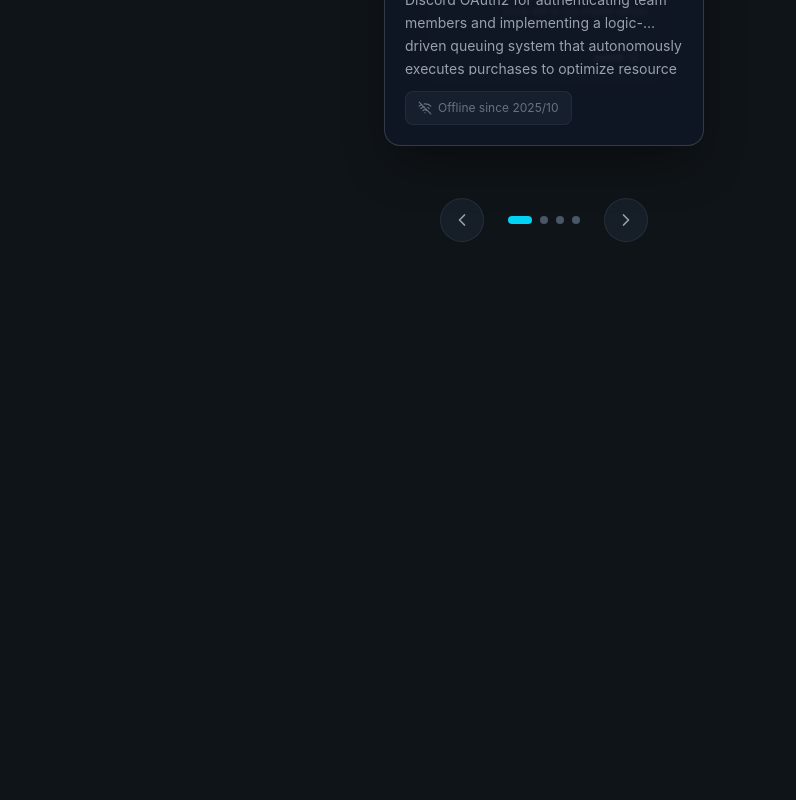
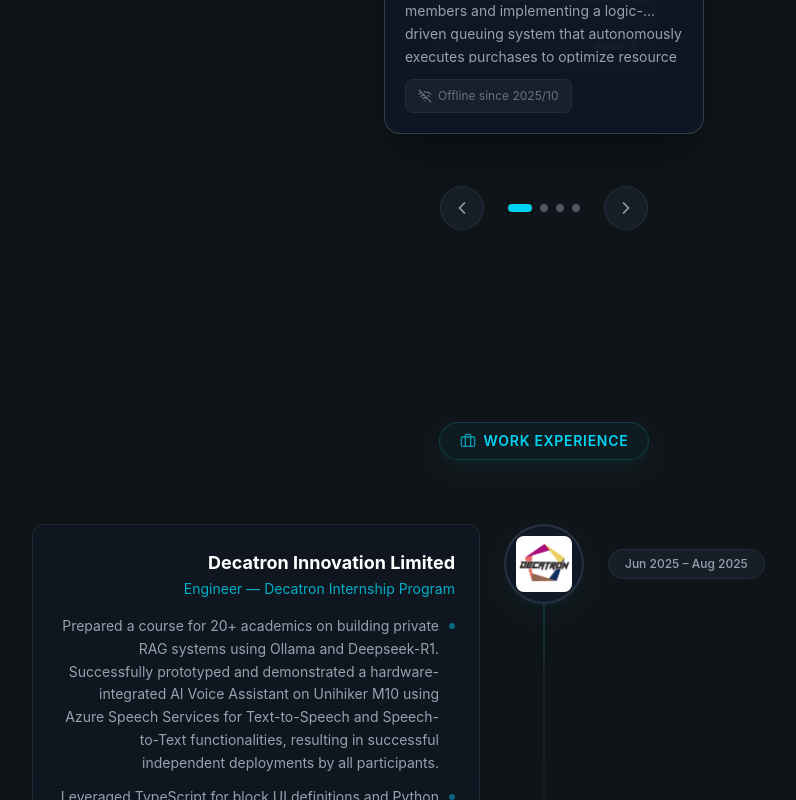
Before and after one commit to tylertam228/Portfolio-Website, a React (Vite) app: page / in a window 1280 px wide. Shown: the part 2000-2800 px from the top of the page, without its empty margins (96-892 px from the left). Before the commit the page ends 2338 px from the top, so only its background shows below. Built offline with nearby package versions, Linux system fonts and the light colour scheme.

Commit message:
feat(WorkExperience): Add Work Experience Section

```diff
--- a/src/sections/Projects.jsx
+++ b/src/sections/Projects.jsx
@@ -183,15 +183,10 @@
             <Rocket size={16} className="opacity-70" />
             Projects
           </span>
+          <p className="mt-3 text-sm tracking-wide text-gray-500">
+            Here are some of the projects I have worked on
+          </p>
         </motion.div>
-
-        <div className="relative z-10 mx-auto flex max-w-6xl flex-col items-center gap-10 lg:flex-row lg:items-center lg:gap-16">
-          <div className="flex flex-1 flex-col items-center text-center lg:items-start lg:text-left">
-            <p className="mb-4 text-center text-xl font-medium tracking-widest text-gray-500 uppercase">
-              Here are some of the projects I have worked on
-            </p>
-          </div>
-        </div>
 
         {/* 3D Carousel */}
         <div className="relative mx-auto" style={{ perspective: "1200px" }}>
--- a/src/sections/WorkExperience.jsx
+++ b/src/sections/WorkExperience.jsx
@@ -1,3 +1,176 @@
+import { motion } from "framer-motion";
+import { Briefcase } from "lucide-react";
+import decatronLogo from "@/assets/Decatron.png";
+
+const EXPERIENCES = [
+  {
+    company: "Decatron Innovation Limited",
+    role: "Engineer — Decatron Internship Program",
+    period: "Jun 2025 – Aug 2025",
+    logo: decatronLogo,
+    bullets: [
+      "Prepared a course for 20+ academics on building private RAG systems using Ollama and Deepseek-R1. Successfully prototyped and demonstrated a hardware-integrated AI Voice Assistant on Unihiker M10 using Azure Speech Services for Text-to-Speech and Speech-to-Text functionalities, resulting in successful independent deployments by all participants.",
+      "Leveraged TypeScript for block UI definitions and Python for backend logic to design and implement a series of third-party extensions in MindPlus for 20+ academics who don't have coding experience, enabling visual programming with MediaPipe and Tesseract.",
+    ],
+  },
+];
+
+const fadeUp = (delay = 0) => ({
+  initial: { opacity: 0, y: 24 },
+  whileInView: { opacity: 1, y: 0 },
+  viewport: { once: true, margin: "-80px" },
+  transition: { duration: 0.5, delay },
+});
+
+function TimelineItem({ exp, index }) {
+  const isLeft = index % 2 === 0;
+
+  return (
+    <motion.div
+      {...fadeUp(0.1 + index * 0.15)}
+      className="relative grid grid-cols-[1fr_auto_1fr] items-start gap-6"
+    >
+      {/* Left column */}
+      <div className={`flex ${isLeft ? "justify-end" : "justify-end"}`}>
+        {isLeft ? (
+          <ContentCard exp={exp} align="right" />
+        ) : (
+          <PeriodLabel period={exp.period} align="right" />
+        )}
+      </div>
+
+      {/* Center — logo node */}
+      <div className="relative z-10 flex flex-col items-center">
+        <div className="flex h-16 w-16 items-center justify-center rounded-full border-2 border-gray-700/60 bg-gray-900 shadow-lg shadow-cyan-500/5 sm:h-20 sm:w-20">
+          <img
+            src={exp.logo}
+            alt={exp.company}
+            className="h-11 w-11 rounded-lg object-contain sm:h-14 sm:w-14"
+          />
+        </div>
+      </div>
+
+      {/* Right column */}
+      <div className={`flex ${isLeft ? "justify-start" : "justify-start"}`}>
+        {isLeft ? (
+          <PeriodLabel period={exp.period} align="left" />
+        ) : (
+          <ContentCard exp={exp} align="left" />
+        )}
+      </div>
+    </motion.div>
+  );
+}
+
+function ContentCard({ exp, align }) {
+  return (
+    <div
+      className={`w-full max-w-md rounded-xl border border-gray-700/40 bg-gray-900/50 p-5 backdrop-blur-sm transition-colors hover:border-gray-600/50 sm:p-6 ${
+        align === "right" ? "text-right" : "text-left"
+      }`}
+    >
+      <h3 className="text-base font-bold text-white sm:text-lg">
+        {exp.company}
+      </h3>
+      <p className="mt-0.5 text-sm text-cyan-400/80">{exp.role}</p>
+
+      <ul className={`mt-4 space-y-3 ${align === "right" ? "text-right" : "text-left"}`}>
+        {exp.bullets.map((bullet, j) => (
+          <li
+            key={j}
+            className={`relative text-sm leading-relaxed text-gray-400 ${
+              align === "right"
+                ? "pr-4 before:absolute before:right-0 before:top-2 before:h-1.5 before:w-1.5 before:rounded-full before:bg-cyan-500/50"
+                : "pl-4 before:absolute before:left-0 before:top-2 before:h-1.5 before:w-1.5 before:rounded-full before:bg-cyan-500/50"
+            }`}
+          >
+            {bullet}
+          </li>
+        ))}
+      </ul>
+    </div>
+  );
+}
+
+function PeriodLabel({ period, align }) {
+  return (
+    <div
+      className={`flex h-16 items-center sm:h-20 ${
+        align === "right" ? "justify-end" : "justify-start"
+      }`}
+    >
+      <span className="inline-flex items-center rounded-full border border-gray-700/40 bg-gray-800/50 px-4 py-1.5 text-xs font-medium text-gray-400">
+        {period}
+      </span>
+    </div>
+  );
+}
+
+function EndNode({ index }) {
+  const isLeft = index % 2 === 0;
+
+  return (
+    <motion.div
+      {...fadeUp(0.3)}
+      className="relative grid grid-cols-[1fr_auto_1fr] items-start gap-6"
+    >
+      {/* Left column */}
+      <div className="flex justify-end">
+        {isLeft ? (
+          <div className={`flex h-16 items-center sm:h-20 justify-end`}>
+            <p className="text-sm text-gray-600 italic">
+              More experiences on the way...
+            </p>
+          </div>
+        ) : null}
+      </div>
+
+      {/* Center — ? node */}
+      <div className="relative z-10 flex flex-col items-center">
+        <div className="flex h-16 w-16 items-center justify-center rounded-full border-2 border-dashed border-gray-700/50 bg-gray-900/50 sm:h-20 sm:w-20">
+          <span className="text-2xl text-gray-600">?</span>
+        </div>
+      </div>
+
+      {/* Right column */}
+      <div className="flex justify-start">
+        {!isLeft ? (
+          <div className={`flex h-16 items-center sm:h-20 justify-start`}>
+            <p className="text-sm text-gray-600 italic">
+              More experiences on the way...
+            </p>
+          </div>
+        ) : null}
+      </div>
+    </motion.div>
+  );
+}
+
 export const WorkExperience = () => {
-    return <section id="work-experience"></section>;
+  return (
+    <section id="experience" className="relative py-24 px-6">
+      <div className="mx-auto max-w-5xl">
+        {/* Section header */}
+        <motion.div {...fadeUp()} className="mb-16 text-center">
+          <span className="inline-flex items-center gap-2 rounded-full border border-cyan-500/20 bg-cyan-500/5 px-5 py-2 text-sm font-semibold tracking-wider text-cyan-400 uppercase shadow-lg shadow-cyan-500/5">
+            <Briefcase size={16} className="opacity-70" />
+            Work Experience
+          </span>
+        </motion.div>
+
+        {/* Timeline */}
+        <div className="relative">
+          {/* Straight vertical center line */}
+          <div className="absolute left-1/2 top-0 bottom-0 w-px -translate-x-1/2 bg-linear-to-b from-cyan-500/40 via-gray-700/30 to-transparent" />
+
+          <div className="space-y-12">
+            {EXPERIENCES.map((exp, i) => (
+              <TimelineItem key={exp.company} exp={exp} index={i} />
+            ))}
+            <EndNode index={EXPERIENCES.length} />
+          </div>
+        </div>
+      </div>
+    </section>
+  );
 };
```
Also changed, not shown: src/assets/Decatron.png (added).
